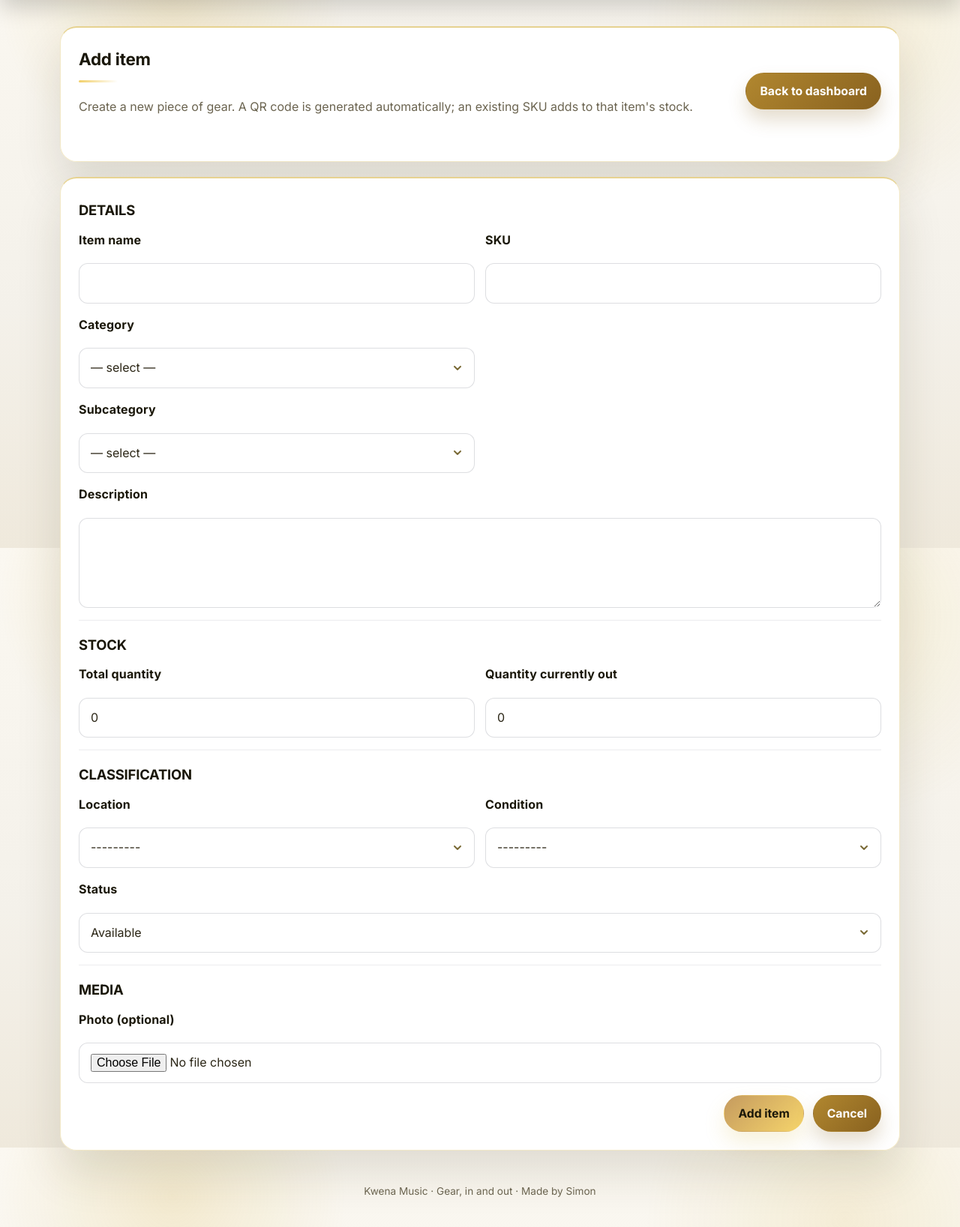
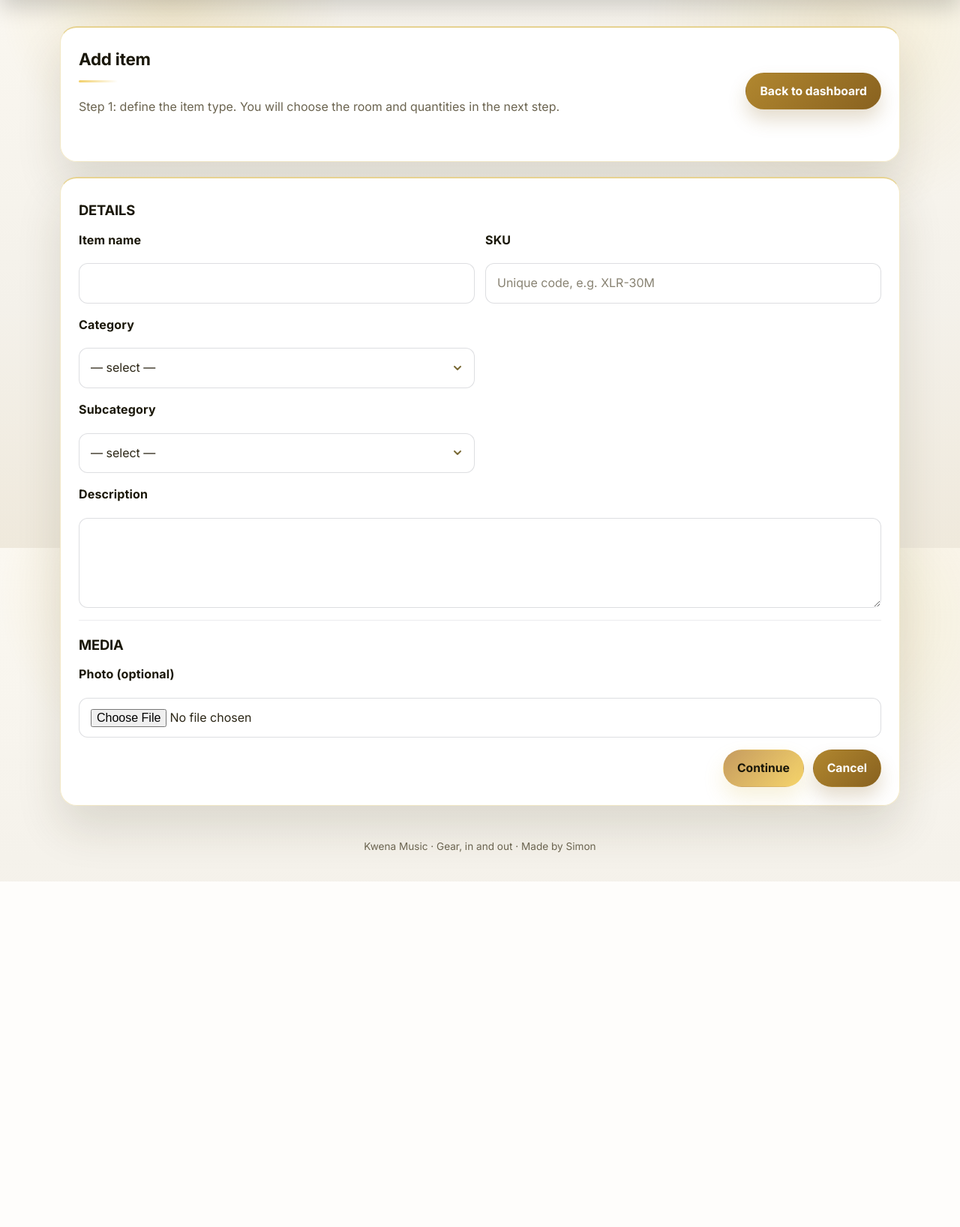
Before and after one commit to SimonKwena/KwenaInventory, a Django app: page /inventory/items/new/ in a window 1280 px wide. Shown: the part 69-1706 px from the top of the page at 75% size. After the commit the page ends 1245 px from the top, so only its background shows below. Run offline with Django 5.2, Linux system fonts and the light colour scheme; a user stored in the database is signed in; data comes from the database, SQL or seed files in the repository; data that the repository does not hold is empty; parts of the project's set-up code (start-up, migrations or seed data) failed here and were passed over.

Commit message:
Stock major change 3

```diff
--- a/inventory/forms.py
+++ b/inventory/forms.py
@@ -241,6 +241,81 @@ class ItemForm(forms.ModelForm):
         return stock_entry
 
 
+class CatalogItemBasicForm(forms.ModelForm):
+    category_other = forms.CharField(required=False, label="Other category")
+    subcategory_other = forms.CharField(required=False, label="Other subcategory")
+
+    class Meta:
+        model = CatalogItem
+        fields = ["name", "description", "category", "subcategory", "sku", "image"]
+        widgets = {
+            "description": forms.Textarea(attrs={"rows": 3}),
+            "sku": forms.TextInput(attrs={"placeholder": "Unique code, e.g. XLR-30M"}),
+        }
+        labels = {
+            "name": "Item name",
+            "sku": "SKU",
+            "image": "Photo (optional)",
+        }
+
+    def __init__(self, *args, **kwargs):
+        super().__init__(*args, **kwargs)
+        categories = list(
+            CatalogItem.objects.exclude(category="").values_list("category", flat=True).distinct().order_by("category")
+        )
+        subcategories = list(
+            CatalogItem.objects.exclude(subcategory="").values_list("subcategory", flat=True).distinct().order_by("subcategory")
+        )
+        self.fields["category"].widget = forms.Select(
+            choices=[("", "— select —")] + [(c, c) for c in categories] + [("Other", "Other…")]
+        )
+        self.fields["subcategory"].widget = forms.Select(
+            choices=[("", "— select —")] + [(s, s) for s in subcategories] + [("Other", "Other…")]
+        )
+
+    def clean_sku(self):
+        return (self.cleaned_data.get("sku") or "").strip()
+
+    def clean(self):
+        cleaned = super().clean()
+        category = cleaned.get("category")
+        if category == "Other":
+            other = (cleaned.get("category_other") or "").strip()
+            if not other:
+                self.add_error("category_other", "Please type the category.")
+            else:
+                cleaned["category"] = other
+        elif category:
+            cleaned["category"] = category.strip()
+
+        subcategory = cleaned.get("subcategory")
+        if subcategory == "Other":
+            other = (cleaned.get("subcategory_other") or "").strip()
+            if not other:
+                self.add_error("subcategory_other", "Please type the subcategory.")
+            else:
+                cleaned["subcategory"] = other
+        elif subcategory:
+            cleaned["subcategory"] = subcategory.strip()
+        return cleaned
+
+
+class StockEntryBasicForm(forms.ModelForm):
+    class Meta:
+        model = StockEntry
+        fields = ["location", "quantity_total", "quantity_out", "quantity_maintenance", "condition", "status"]
+        labels = {
+            "quantity_total": "Total quantity",
+            "quantity_out": "Quantity currently out",
+        }
+
+    def __init__(self, *args, user=None, **kwargs):
+        super().__init__(*args, **kwargs)
+        self.fields["location"].queryset = visible_locations(user)
+        self.fields["condition"].queryset = ConditionOption.objects.filter(is_active=True).order_by("name")
+        self.fields["status"].queryset = StatusOption.objects.filter(is_active=True).order_by("name")
+
+
 class UserAdminForm(forms.ModelForm):
     """Create / edit a Django auth user from the custom admin area."""
 
--- a/inventory/templates/inventory/item_form.html
+++ b/inventory/templates/inventory/item_form.html
@@ -6,12 +6,22 @@
 <div class="card">
     <div class="action-bar">
         <div>
-            <h2>{% if is_edit %}Edit item{% else %}Add item{% endif %}</h2>
+            <h2>
+                {% if is_edit %}
+                    Edit item
+                {% elif create_step == "2" %}
+                    Add item — room &amp; stock
+                {% else %}
+                    Add item
+                {% endif %}
+            </h2>
             <p class="section-note">
                 {% if is_edit %}
                     Update the gear details below. Entering a SKU that belongs to another item merges this one into it.
+                {% elif create_step == "2" %}
+                    Choose the room and starting quantities for this item. Use the same SKU to add it to another room later.
                 {% else %}
-                    Create a new piece of gear. A QR code is generated automatically; an existing SKU adds to that item's stock.
+                    Step 1: define the item type. You will choose the room and quantities in the next step.
                 {% endif %}
             </p>
         </div>
@@ -28,6 +38,56 @@
             <div class="message error">{% for e in form.non_field_errors %}<span>{{ e }}</span>{% endfor %}</div>
         {% endif %}
 
+        {% if create_step == "2" and catalog_draft %}
+            <div class="card-light" style="margin-bottom:18px;">
+                <strong>Item type:</strong> {{ catalog_draft.name }}{% if catalog_draft.sku %} &middot; {{ catalog_draft.sku }}{% endif %}{% if catalog_draft.category %} &middot; {{ catalog_draft.category }}{% endif %}
+                <input type="hidden" name="step" value="2">
+            </div>
+        {% elif not is_edit %}
+            <input type="hidden" name="step" value="{{ create_step|default:'1' }}">
+        {% endif %}
+
+        {% if not is_edit and create_step == "2" %}
+            <h3 class="form-section-title">Stock</h3>
+            <div class="form-row form-row-half">
+                <div class="field-input-group">
+                    <label class="label" for="{{ form.quantity_total.id_for_label }}">{{ form.quantity_total.label }}</label>
+                    {{ form.quantity_total }}
+                    {{ form.quantity_total.errors }}
+                </div>
+                <div class="field-input-group">
+                    <label class="label" for="{{ form.quantity_out.id_for_label }}">{{ form.quantity_out.label }}</label>
+                    {{ form.quantity_out }}
+                    {{ form.quantity_out.errors }}
+                </div>
+            </div>
+
+            <h3 class="form-section-title">Classification</h3>
+            <div class="form-row form-row-half">
+                <div class="field-input-group">
+                    <label class="label" for="{{ form.location.id_for_label }}">{{ form.location.label }}</label>
+                    {{ form.location }}
+                    {{ form.location.errors }}
+                </div>
+                <div class="field-input-group">
+                    <label class="label" for="{{ form.condition.id_for_label }}">{{ form.condition.label }}</label>
+                    {{ form.condition }}
+                    {{ form.condition.errors }}
+                </div>
+            </div>
+            <div class="form-row">
+                <div class="field-input-group">
+                    <label class="label" for="{{ form.status.id_for_label }}">{{ form.status.label }}</label>
+                    {{ form.status }}
+                    {{ form.status.errors }}
+                </div>
+            </div>
+
+            <div class="actions">
+                <button type="submit" class="button-link">Add item</button>
+                <a class="button-link secondary" href="{% url 'inventory:item_create' %}">Start over</a>
+            </div>
+        {% else %}
             <h3 class="form-section-title">Details</h3>
             <div class="form-row form-row-half">
                 <div class="field-input-group">
@@ -73,41 +133,6 @@
                 </div>
             </div>
 
-        <h3 class="form-section-title">Stock</h3>
-        <div class="form-row form-row-half">
-            <div class="field-input-group">
-                <label class="label" for="{{ form.quantity_total.id_for_label }}">{{ form.quantity_total.label }}</label>
-                {{ form.quantity_total }}
-                {{ form.quantity_total.errors }}
-            </div>
-            <div class="field-input-group">
-                <label class="label" for="{{ form.quantity_out.id_for_label }}">{{ form.quantity_out.label }}</label>
-                {{ form.quantity_out }}
-                {{ form.quantity_out.errors }}
-            </div>
-        </div>
-
-        <h3 class="form-section-title">Classification</h3>
-        <div class="form-row form-row-half">
-            <div class="field-input-group">
-                <label class="label" for="{{ form.location.id_for_label }}">{{ form.location.label }}</label>
-                {{ form.location }}
-                {{ form.location.errors }}
-            </div>
-            <div class="field-input-group">
-                <label class="label" for="{{ form.condition.id_for_label }}">{{ form.condition.label }}</label>
-                {{ form.condition }}
-                {{ form.condition.errors }}
-            </div>
-        </div>
-        <div class="form-row">
-            <div class="field-input-group">
-                <label class="label" for="{{ form.status.id_for_label }}">{{ form.status.label }}</label>
-                {{ form.status }}
-                {{ form.status.errors }}
-            </div>
-        </div>
-
             <h3 class="form-section-title">Media</h3>
             <div class="form-row">
                 <div class="field-input-group">
@@ -116,17 +141,12 @@
                     {{ form.image.errors }}
                 </div>
             </div>
-        {% if is_edit and item.qr_image %}
-            <div class="qr-preview">
-                <span class="section-note">Current QR code</span>
-                <img src="{{ item.qr_image.url }}" alt="QR code for {{ item.name }}">
+
+            <div class="actions">
+                <button type="submit" class="button-link">Continue</button>
+                <a class="button-link secondary" href="{% url 'inventory:dashboard' %}">Cancel</a>
             </div>
         {% endif %}
-
-        <div class="actions">
-            <button type="submit" class="button-link">{% if is_edit %}Save changes{% else %}Add item{% endif %}</button>
-            <a class="button-link secondary" href="{% url 'inventory:dashboard' %}">Cancel</a>
-        </div>
     </form>
 </div>
 
--- a/inventory/views.py
+++ b/inventory/views.py
@@ -20,6 +20,7 @@ from django.views.decorators.csrf import csrf_exempt, ensure_csrf_cookie
 
 from .forms import (
     AnnouncementForm,
+    CatalogItemBasicForm,
     GuestLoginForm,
     GuestProfileForm,
     ItemForm,
@@ -27,6 +28,7 @@ from .forms import (
     MaintenanceForm,
     RequestEditForm,
     ScanItemForm,
+    StockEntryBasicForm,
     TransactionForm,
 )
 from .models import (
@@ -112,6 +114,7 @@ def item_lookup(request):
 
 
 CART_SESSION_KEY = "gearroom_cart"
+ITEM_CREATE_DRAFT_SESSION_KEY = "item_create_draft"
 
 
 def _cart_items(request):
@@ -2239,71 +2242,96 @@ def item_list(request):
 
 @user_passes_test(is_superadmin)
 def item_create(request):
+    step = request.POST.get("step") or request.GET.get("step") or "1"
+    draft = request.session.get(ITEM_CREATE_DRAFT_SESSION_KEY, {})
     if request.method == "POST":
-        form = ItemForm(request.POST, request.FILES, user=request.user)
-        if form.is_valid():
-            sku = (form.cleaned_data.get("sku") or "").strip()
-            catalog = CatalogItem.objects.filter(sku__iexact=sku).first() if sku else None
-            location = form.cleaned_data.get("location")
-            added = form.cleaned_data.get("quantity_total") or 0
-            image = request.FILES.get("image")
-
-            if catalog:
-                stock_entry = StockEntry.objects.filter(catalog_item=catalog, location=location).first()
-                if stock_entry:
-                    stock_entry.quantity_total = (stock_entry.quantity_total or 0) + added
-                    for field in ("quantity_out", "condition", "status"):
-                        value = form.cleaned_data.get(field)
-                        if value not in (None, ""):
-                            setattr(stock_entry, field, value)
-                    if image:
-                        stock_entry.catalog_item.image = image
-                        stock_entry.catalog_item.save(update_fields=["image"])
-                    stock_entry.save()
-                    messages.success(
-                        request,
-                        f"Restocked {stock_entry.name} @ {stock_entry.location.name}: +{added} unit(s). New total is {stock_entry.quantity_total}.",
+        if step == "1":
+            form = CatalogItemBasicForm(request.POST, request.FILES)
+            if form.is_valid():
+                request.session[ITEM_CREATE_DRAFT_SESSION_KEY] = {
+                    "catalog_data": form.cleaned_data,
+                }
+                request.session.modified = True
+                return redirect(f"{reverse('inventory:item_create')}?step=2")
+        else:
+            form = StockEntryBasicForm(request.POST, user=request.user)
+            if form.is_valid():
+                catalog_data = draft.get("catalog_data", {})
+                sku = (catalog_data.get("sku") or "").strip()
+                catalog = CatalogItem.objects.filter(sku__iexact=sku).first() if sku else None
+                location = form.cleaned_data.get("location")
+                added = form.cleaned_data.get("quantity_total") or 0
+                image = catalog_data.get("image") or request.FILES.get("image")
+
+                if catalog:
+                    stock_entry = StockEntry.objects.filter(catalog_item=catalog, location=location).first()
+                    if stock_entry:
+                        stock_entry.quantity_total = (stock_entry.quantity_total or 0) + added
+                        for field in ("quantity_out", "quantity_maintenance", "condition", "status"):
+                            value = form.cleaned_data.get(field)
+                            if value not in (None, ""):
+                                setattr(stock_entry, field, value)
+                        if image:
+                            stock_entry.catalog_item.image = image
+                            stock_entry.catalog_item.save(update_fields=["image"])
+                        stock_entry.save()
+                        messages.success(
+                            request,
+                            f"Restocked {stock_entry.name} @ {stock_entry.location.name}: +{added} unit(s). New total is {stock_entry.quantity_total}.",
+                        )
+                    else:
+                        stock_entry = StockEntry.objects.create(
+                            catalog_item=catalog,
+                            location=location,
+                            quantity_total=added,
+                            quantity_out=form.cleaned_data.get("quantity_out") or 0,
+                            quantity_maintenance=form.cleaned_data.get("quantity_maintenance") or 0,
+                            condition=form.cleaned_data.get("condition"),
+                            status=form.cleaned_data.get("status"),
+                        )
+                        if image:
+                            catalog.image = image
+                            catalog.save(update_fields=["image"])
+                        messages.success(request, f"Added {stock_entry.name} @ {stock_entry.location.name}. A QR code was generated automatically.")
+                else:
+                    catalog = CatalogItem.objects.create(
+                        name=catalog_data.get("name"),
+                        description=catalog_data.get("description") or "",
+                        category=catalog_data.get("category") or "",
+                        subcategory=catalog_data.get("subcategory") or "",
+                        sku=sku,
+                        image=image,
                     )
-                    return redirect("inventory:item_detail", pk=stock_entry.pk)
-                else:
                     stock_entry = StockEntry.objects.create(
                         catalog_item=catalog,
                         location=location,
                         quantity_total=added,
                         quantity_out=form.cleaned_data.get("quantity_out") or 0,
-                        quantity_maintenance=0,
+                        quantity_maintenance=form.cleaned_data.get("quantity_maintenance") or 0,
                         condition=form.cleaned_data.get("condition"),
                         status=form.cleaned_data.get("status"),
                     )
-                    if image:
-                        catalog.image = image
-                        catalog.save(update_fields=["image"])
                     messages.success(request, f"Added {stock_entry.name} @ {stock_entry.location.name}. A QR code was generated automatically.")
-                    return redirect("inventory:item_detail", pk=stock_entry.pk)
-
-            catalog = CatalogItem.objects.create(
-                name=form.cleaned_data.get("name"),
-                description=form.cleaned_data.get("description") or "",
-                category=form.cleaned_data.get("category") or "",
-                subcategory=form.cleaned_data.get("subcategory") or "",
-                sku=sku,
-                image=image,
-            )
-            stock_entry = StockEntry.objects.create(
-                catalog_item=catalog,
-                location=location,
-                quantity_total=added,
-                quantity_out=form.cleaned_data.get("quantity_out") or 0,
-                quantity_maintenance=0,
-                condition=form.cleaned_data.get("condition"),
-                status=form.cleaned_data.get("status"),
-            )
-            messages.success(request, f"Added {stock_entry.name} @ {stock_entry.location.name}. A QR code was generated automatically.")
-            return redirect("inventory:item_detail", pk=stock_entry.pk)
-        messages.error(request, "Please correct the errors below.")
+                request.session.pop(ITEM_CREATE_DRAFT_SESSION_KEY, None)
+                return redirect("inventory:item_detail", pk=stock_entry.pk)
     else:
-        form = ItemForm(user=request.user)
-    return render(request, "inventory/item_form.html", {"form": form, "is_edit": False})
+        if step == "2":
+            if not draft.get("catalog_data"):
+                return redirect("inventory:item_create")
+            form = StockEntryBasicForm(user=request.user)
+        else:
+            form = CatalogItemBasicForm()
+            request.session.pop(ITEM_CREATE_DRAFT_SESSION_KEY, None)
+    return render(
+        request,
+        "inventory/item_form.html",
+        {
+            "form": form,
+            "is_edit": False,
+            "create_step": step,
+            "catalog_draft": draft.get("catalog_data") if step == "2" else None,
+        },
+    )
 
 
 @user_passes_test(is_superadmin)
```
Lines whose indentation alone changed are shown as unchanged.
